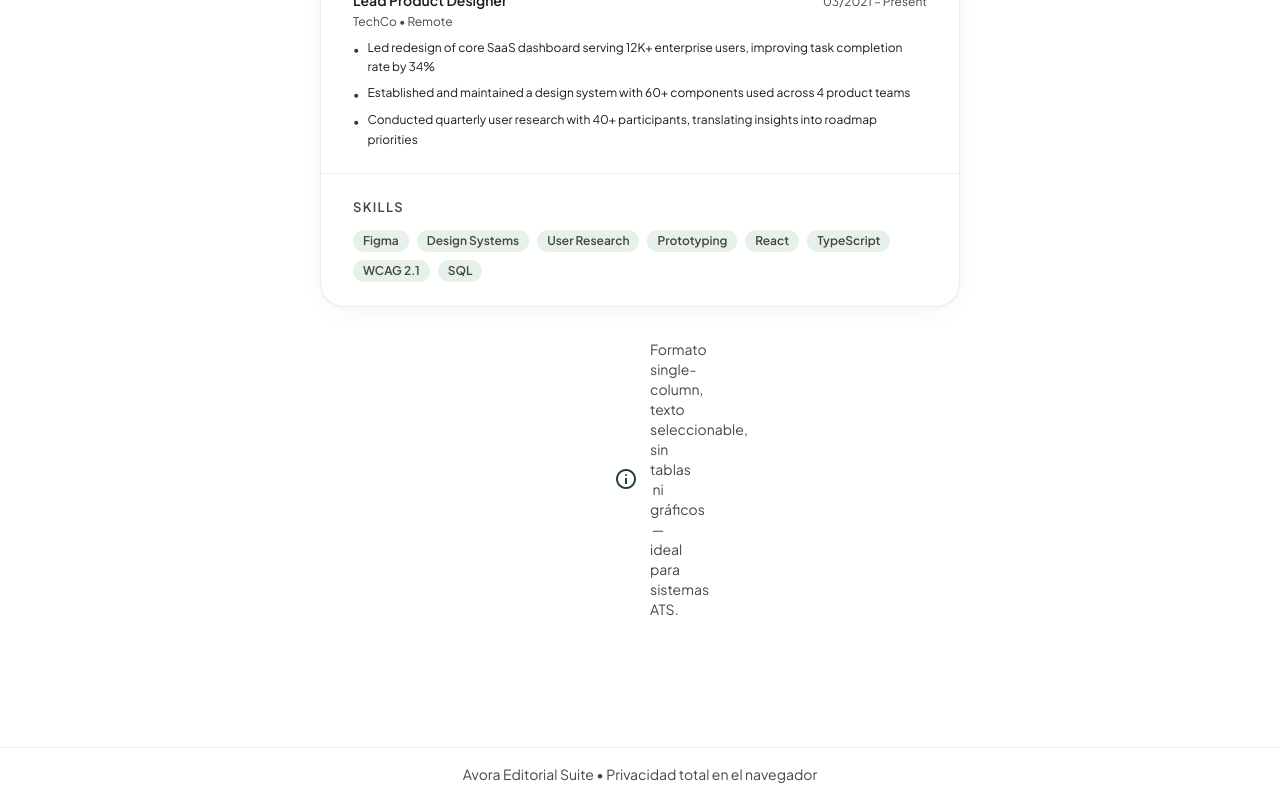
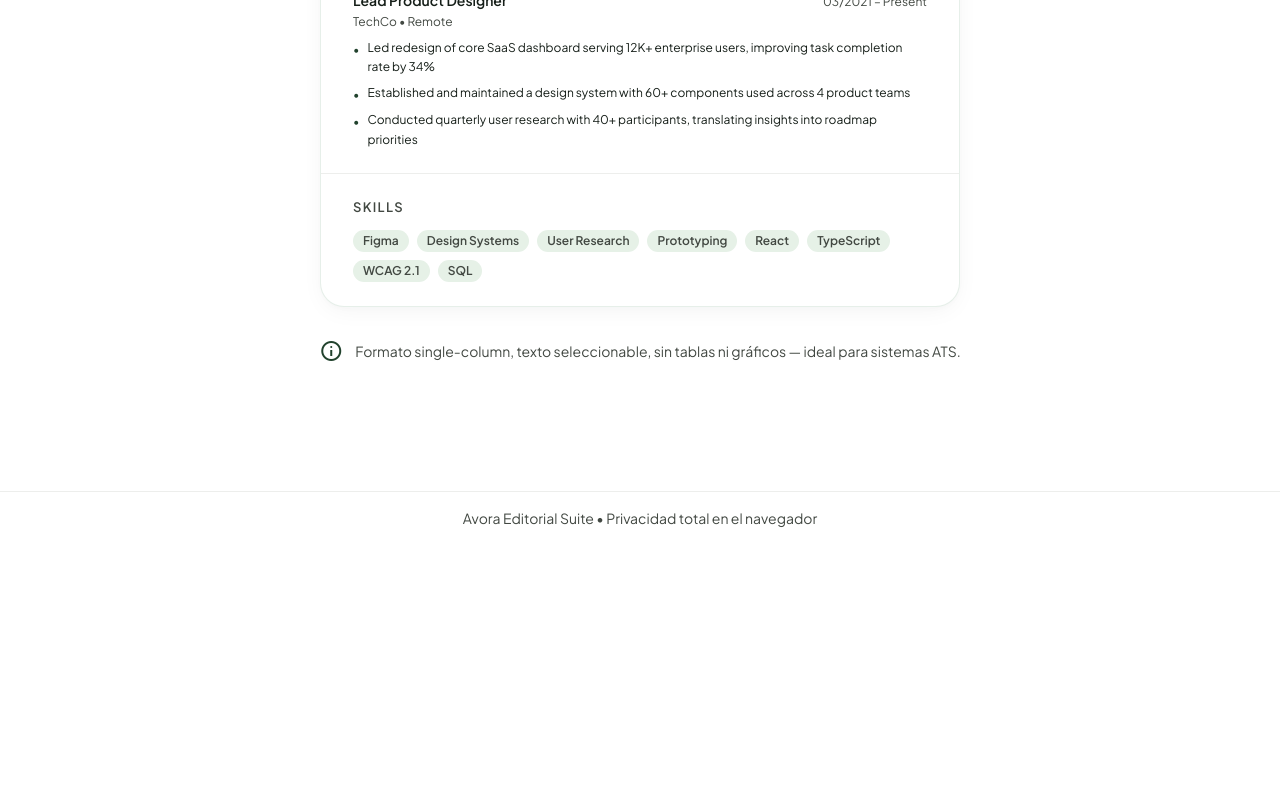
Before and after one commit to josepita0/ats-generator-friendly, a Next.js app: page / in a window 1280 px wide. Shown: the part 1439-2239 px from the top of the page. After the commit the page ends 1983 px from the top, so only its background shows below. Built offline with nearby package versions, Linux system fonts and the light colour scheme.

Commit message:
fix: max-width

```diff
--- a/components/LandingContent.tsx
+++ b/components/LandingContent.tsx
@@ -241,7 +241,7 @@ export function LandingContent() {
             <span className="material-symbols-outlined text-primary text-[1.25rem]">
               info
             </span>
-            <p className="font-body-sm text-sm text-on-surface-variant max-w-md">
+            <p className="font-body-sm text-sm text-on-surface-variant">
               {lang === "es"
                 ? "Formato single-column, texto seleccionable, sin tablas ni gráficos — ideal para sistemas ATS."
                 : "Single-column format, selectable text, no tables or charts — ideal for ATS systems."}
```
